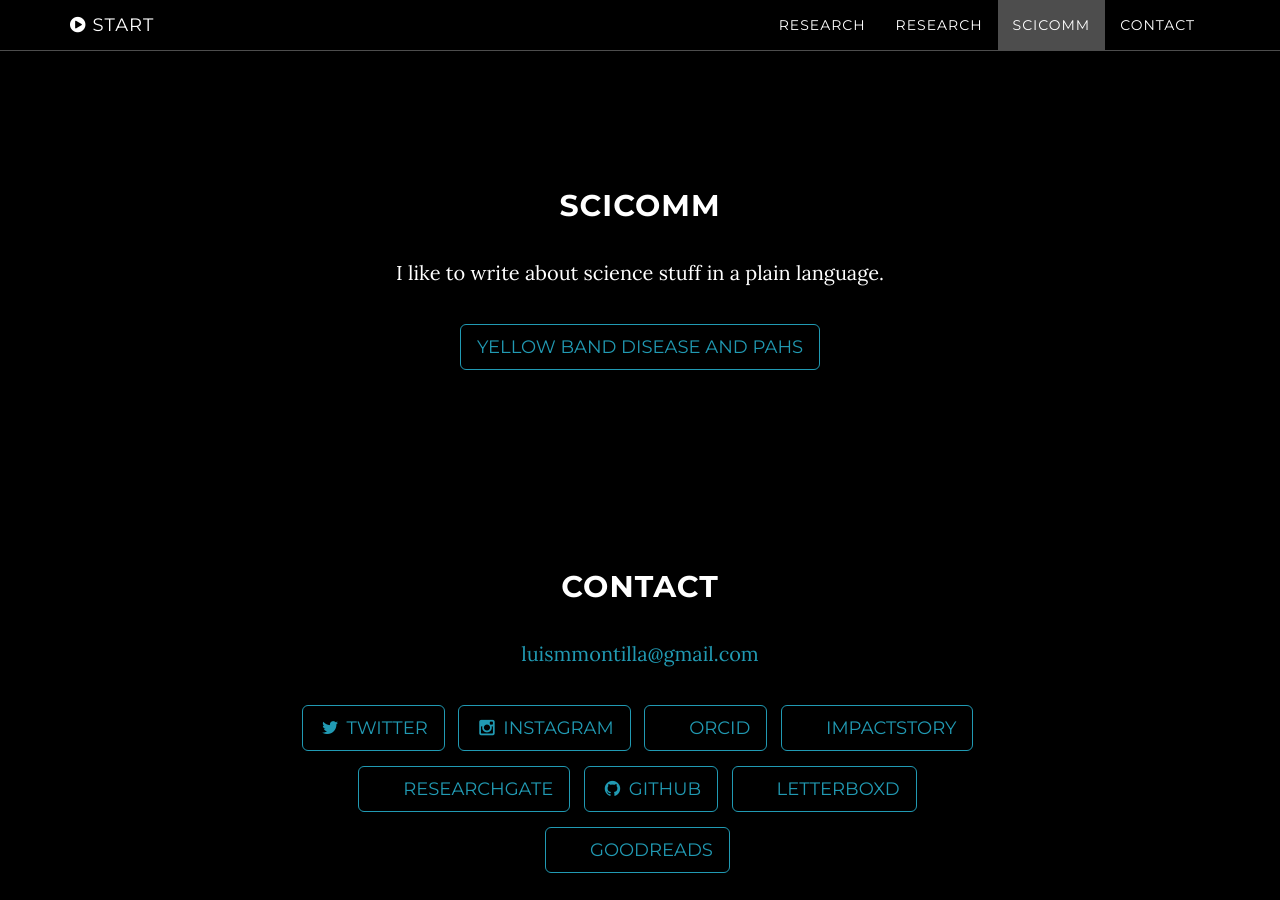
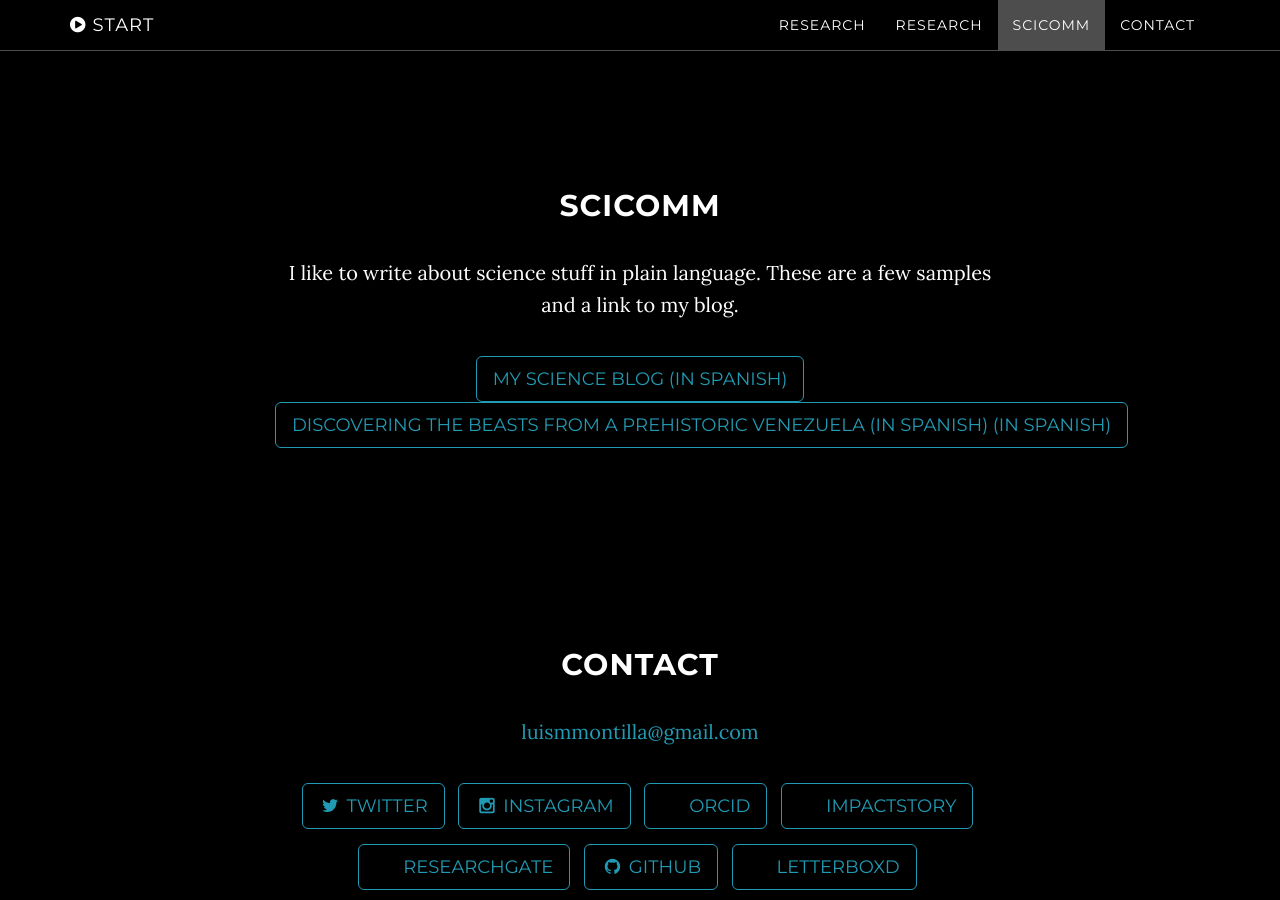
Before and after one commit to ejvalero/luismmontilla.github.io, a Jekyll site: the page built from index.html, in a window 1280 px wide and 900 px high, scrolled down 1850 px. Built offline with Jekyll 4.4.1, drawn with Linux system fonts in a browser that asks for light colours.

Commit message:
Update scicomm.html

```diff
--- a/_includes/scicomm.html
+++ b/_includes/scicomm.html
@@ -4,8 +4,9 @@
             <div class="container">
                 <div class="col-lg-8 col-lg-offset-2">
                     <h2>Scicomm</h2>
-                    <p>I like to write about science stuff in a plain language.</p>
-                    <a href="https://luismmontilla.github.io/ybd-pah/" class="btn btn-default btn-lg">Yellow band disease and PAHS</a>
+                    <p>I like to write about science stuff in plain language. These are a few samples and a link to my blog.</p>
+                    <a href="https://tuyuyocientifico.wordpress.com/" class="btn btn-default btn-lg">My science blog (in spanish)</a>
+                    <a href="https://www.revistapersea.com/ciencias-de-la-vida//descubriendo-las-bestias-de-la-venezuela-prehistrica" class="btn btn-default btn-lg">Discovering the beasts from a prehistoric Venezuela (In spanish) (in spanish)</a>
                 </div>
             </div>
         </div>
```
